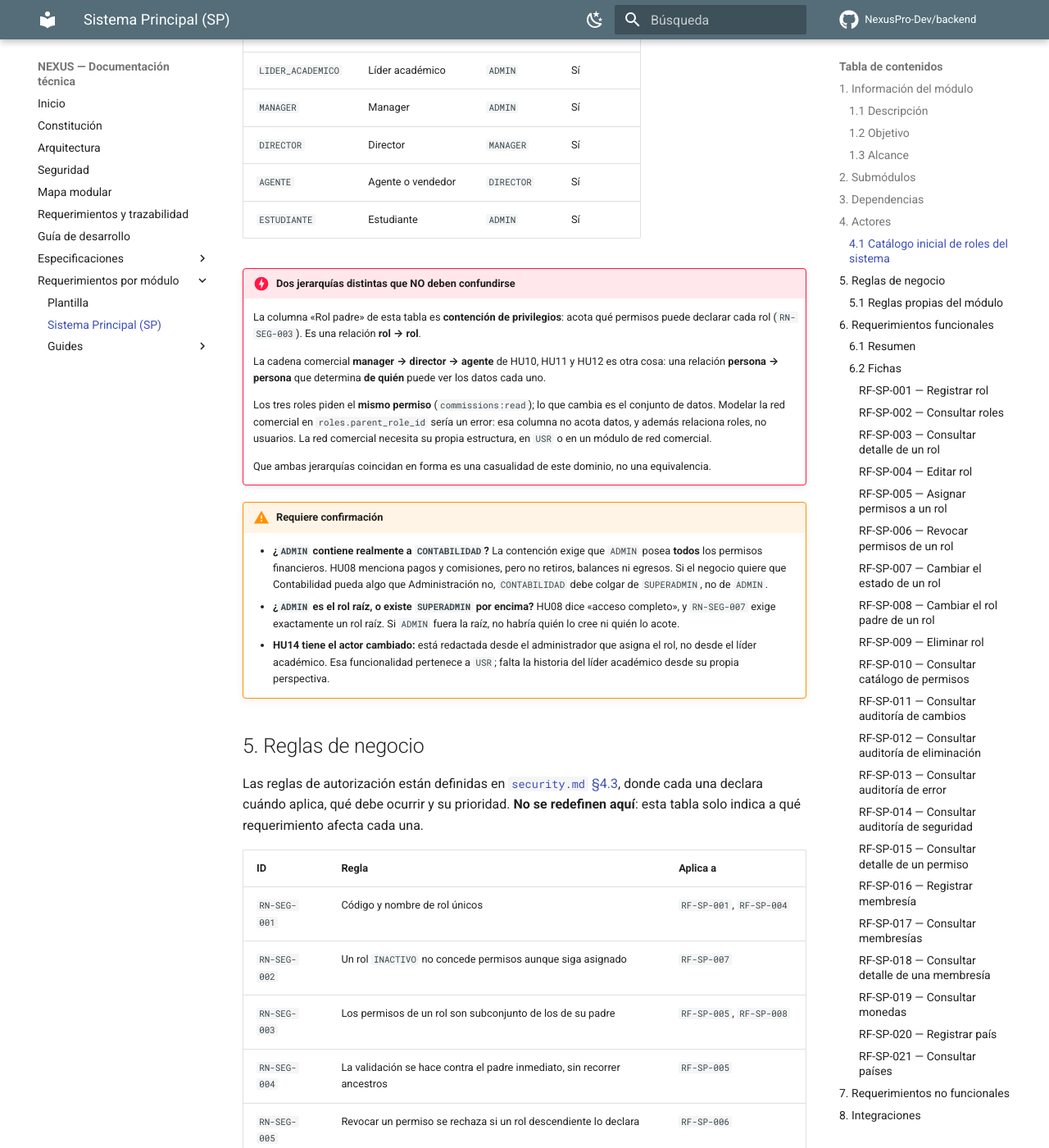
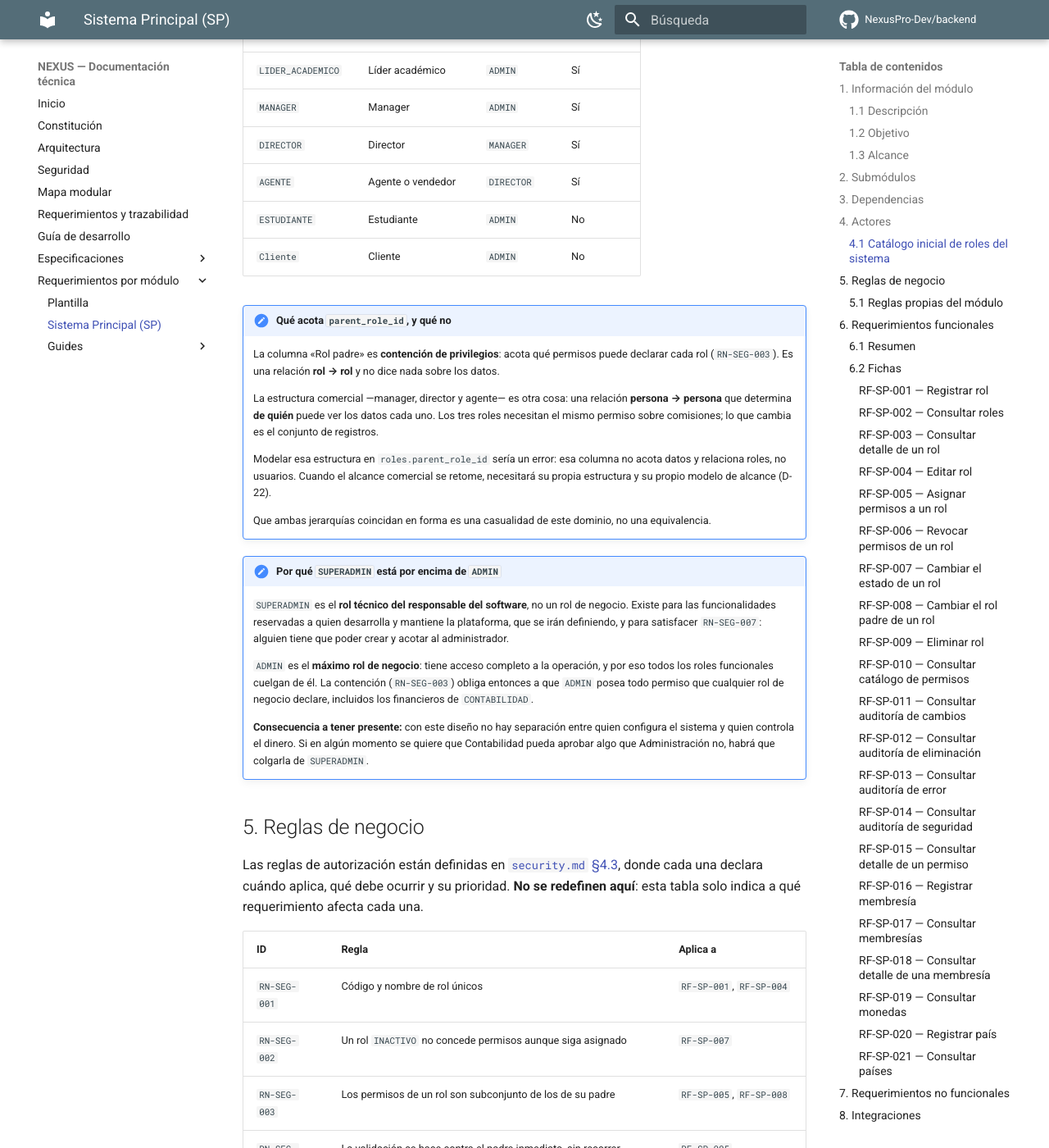
Before and after one commit to NexusPro-Dev/backend, an MkDocs documentation site: the page built from docs/requirements/sp.md, in a window 1280 px wide and 1400 px high, scrolled down 3548 px. Shown: the whole window at 82% size. Built offline with MkDocs 1.6.1 and Material for MkDocs 9.7.7, drawn with Linux system fonts in a browser that asks for light colours; comment, search, counter and statistics services are not loaded; some of the changed text lies outside the part shown.

Commit message:
docs: cerrar los puntos abiertos senalados como peligro
Los cuatro avisos de peligro se resuelven o se reclasifican. No queda ninguno.

sp.md v0.5.0

- SUPERADMIN queda documentado como el rol tecnico del responsable del
  software, no como un rol de negocio. ADMIN es el maximo rol de negocio, y
  por eso todos los roles funcionales cuelgan de el, CONTABILIDAD incluida.
  Queda anotada la consecuencia: con este diseno no hay separacion entre quien
  configura el sistema y quien controla el dinero.
- Se resuelve el prefijo de las reglas. RN-SEG- es el espacio de las reglas
  transversales de seguridad, que alcanzan tambien a USR; RN-SP- es el de las
  propias del modulo. Renombrar las transversales habria obligado a partir
  tres de ellas.
- La unicidad de hija de las membresias se garantiza en el esquema con
  uq_memberships_parent, no solo en el dominio, conforme al Art. V.6. Sin ella
  la cadena podia bifurcarse y el orden dejaba de estar definido.
- El aviso sobre parent_role_id se conserva reescrito y sin referencias a
  historias de usuario: sigue siendo valido como guia de diseno, para que
  nadie modele la estructura comercial en esa columna cuando se retome.

modules.md v0.7.0: las historias de usuario son documento de origen y quedan
fuera de la cadena de trazabilidad. Sirven para levantar requerimientos, pero
la cadena trazable es RF, tripleta, Pull Request, codigo y prueba. Las
referencias HU que quedan son procedencia de un candidato, no trazabilidad.

security.md v0.7.0: D-22 pasa de peligro a pendiente registrado. Ningun
requerimiento vigente necesita alcance por persona, porque roles, permisos y
catalogos son globales. Se reactivara cuando vuelva la estructura comercial.

requirements.md v0.4.0: §3.1 documenta ambas convenciones, la de reglas
transversales y la de historias de usuario, para que no haya que deducirlas
de un modulo concreto.

Quedan tres avisos, los tres legitimos y no resolubles hoy: la documentacion
en estado borrador, el inventario de modulos incompleto y las areas candidatas
sin confirmar.

Co-Authored-By: Claude Opus 5 (1M context) <noreply@anthropic.com>

```diff
--- a/docs/requirements/sp.md
+++ b/docs/requirements/sp.md
@@ -99,23 +99,26 @@ Propuesta de códigos y de jerarquía de **contención de privilegios** (`RN-SEG
 | `MANAGER` | Manager | `ADMIN` | Sí |
 | `DIRECTOR` | Director | `MANAGER` | Sí |
 | `AGENTE` | Agente o vendedor | `DIRECTOR` | Sí |
-| `ESTUDIANTE` | Estudiante | `ADMIN` | Sí |
+| `ESTUDIANTE` | Estudiante | `ADMIN` | No |
+| `Cliente` | Cliente | `ADMIN` | No |
 
-!!! danger "Dos jerarquías distintas que NO deben confundirse"
+!!! important "Qué acota `parent_role_id`, y qué no"
 
-    La columna «Rol padre» de esta tabla es **contención de privilegios**: acota qué permisos puede declarar cada rol (`RN-SEG-003`). Es una relación **rol → rol**.
+    La columna «Rol padre» es **contención de privilegios**: acota qué permisos puede declarar cada rol (`RN-SEG-003`). Es una relación **rol → rol** y no dice nada sobre los datos.
 
-    La cadena comercial **manager → director → agente** de HU10, HU11 y HU12 es otra cosa: una relación **persona → persona** que determina **de quién** puede ver los datos cada uno.
+    La estructura comercial —manager, director y agente— es otra cosa: una relación **persona → persona** que determina **de quién** puede ver los datos cada uno. Los tres roles necesitan el mismo permiso sobre comisiones; lo que cambia es el conjunto de registros.
 
-    Los tres roles piden el **mismo permiso** (`commissions:read`); lo que cambia es el conjunto de datos. Modelar la red comercial en `roles.parent_role_id` sería un error: esa columna no acota datos, y además relaciona roles, no usuarios. La red comercial necesita su propia estructura, en `USR` o en un módulo de red comercial.
+    Modelar esa estructura en `roles.parent_role_id` sería un error: esa columna no acota datos y relaciona roles, no usuarios. Cuando el alcance comercial se retome, necesitará su propia estructura y su propio modelo de alcance (D-22).
 
     Que ambas jerarquías coincidan en forma es una casualidad de este dominio, no una equivalencia.
 
-!!! warning "Requiere confirmación"
+!!! note "Por qué `SUPERADMIN` está por encima de `ADMIN`"
 
-    - **¿`ADMIN` contiene realmente a `CONTABILIDAD`?** La contención exige que `ADMIN` posea **todos** los permisos financieros. HU08 menciona pagos y comisiones, pero no retiros, balances ni egresos. Si el negocio quiere que Contabilidad pueda algo que Administración no, `CONTABILIDAD` debe colgar de `SUPERADMIN`, no de `ADMIN`.
-    - **¿`ADMIN` es el rol raíz, o existe `SUPERADMIN` por encima?** HU08 dice «acceso completo», y `RN-SEG-007` exige exactamente un rol raíz. Si `ADMIN` fuera la raíz, no habría quién lo cree ni quién lo acote.
-    - **HU14 tiene el actor cambiado:** está redactada desde el administrador que asigna el rol, no desde el líder académico. Esa funcionalidad pertenece a `USR`; falta la historia del líder académico desde su propia perspectiva.
+    `SUPERADMIN` es el **rol técnico del responsable del software**, no un rol de negocio. Existe para las funcionalidades reservadas a quien desarrolla y mantiene la plataforma, que se irán definiendo, y para satisfacer `RN-SEG-007`: alguien tiene que poder crear y acotar al administrador.
+
+    `ADMIN` es el **máximo rol de negocio**: tiene acceso completo a la operación, y por eso todos los roles funcionales cuelgan de él. La contención (`RN-SEG-003`) obliga entonces a que `ADMIN` posea todo permiso que cualquier rol de negocio declare, incluidos los financieros de `CONTABILIDAD`.
+
+    **Consecuencia a tener presente:** con este diseño no hay separación entre quien configura el sistema y quien controla el dinero. Si en algún momento se quiere que Contabilidad pueda aprobar algo que Administración no, habrá que colgarla de `SUPERADMIN`.
 
 ## 5. Reglas de negocio
 
@@ -136,16 +139,11 @@ Las reglas de autorización están definidas en [`security.md` §4.3](../securit
 | `RN-SEG-012` | Los roles de sistema no se modifican ni eliminan por la API | `RF-SP-004` a `RF-SP-009` |
 | `RN-SEG-013` | Cambiar el rol padre revalida `RN-SEG-003` contra el nuevo padre | `RF-SP-008` |
 
-!!! danger "Punto abierto: prefijo de las reglas"
+!!! note "Por qué estas reglas llevan `SEG` y no `SP`"
 
-    La nomenclatura de [`requirements.md` §3.1](../requirements.md) define las reglas de negocio como `RN-[MÓDULO]-NNN`, pero estas usan `RN-SEG-…`, y `SEG` **no es un código de módulo**: es una categoría de requerimiento no funcional.
+    `RN-SEG-…` es el espacio de las **reglas transversales de seguridad**: gobiernan la autorización en todo el sistema y varias de ellas —`RN-SEG-009`, `010` y `011`— alcanzan también a `USR`. Renombrarlas al código de un módulo obligaría a partirlas.
 
-    Hay que decidir antes de que las reglas se referencien desde el código:
-
-    - **Renombrar** a `RN-SP-…` las que pertenecen a este módulo. Cumple la nomenclatura, pero `RN-SEG-009`, `010` y `011` abarcan también a `USR`, así que ninguna asignación es limpia.
-    - **Declarar `SEG` como espacio de reglas transversales de seguridad**, documentando la excepción en `requirements.md` §3.1.
-
-    Recomiendo la segunda: son reglas que cruzan módulos por naturaleza, y renombrarlas obligaría a partir tres de ellas.
+    Las reglas propias de este módulo sí llevan su prefijo y están en §5.1 como `RN-SP-…`. La convención completa está en [`requirements.md` §3.1](../requirements.md).
 
 ### 5.1 Reglas propias del módulo
 
@@ -639,11 +637,11 @@ Su clave primaria es **compuesta** (`role_id`, `permission_id`), y es la excepci
 
 `parent_membership_id` apunta a la membresía **de mayor nivel** y es nulo solo en la superior (`RN-SP-006`). `level` materializa el orden para poder consultarlo y ordenarlo sin recorrer la cadena; se recalcula al insertar una membresía nueva (`RN-SP-007`).
 
-!!! warning "La cadena de membresías no es un árbol"
+!!! important "La cadena de membresías no es un árbol"
 
     Cada membresía tiene **una sola** hija: es una lista ordenada, no una jerarquía ramificada. Insertar una membresía en medio reencadena a su hija y desplaza los niveles siguientes.
 
-    Conviene decidir en la especificación si la unicidad de hija se garantiza en el esquema —restricción única sobre `parent_membership_id`— o solo en el dominio. Sin ella, nada impide que dos membresías declaren la misma superior y la cadena se bifurque.
+    Que dos membresías no puedan declarar la misma superior se garantiza **en el esquema**, con una restricción única sobre `parent_membership_id` (`uq_memberships_parent`), no solo en el dominio: el Art. V.6 exige declarar la integridad en la base de datos. Sin ella, la cadena podría bifurcarse y el orden dejaría de estar definido.
 
 ### 10.5 Campos principales — `currencies`
 
@@ -683,6 +681,7 @@ Declaradas en la base de datos, no solo en Java (Art. V.6):
 | `fk_role_permissions_roles` | `role_permissions(role_id)` → `roles(id)` |
 | `fk_role_permissions_permissions` | `role_permissions(permission_id)` → `permissions(id)` |
 | `fk_memberships_parent` | `memberships(parent_membership_id)` → `memberships(id)` — `RN-SP-006` |
+| `uq_memberships_parent` | `memberships(parent_membership_id)` — garantiza una sola hija por membresía |
 | `uq_memberships_code` | `memberships(code)` |
 | `uq_currencies_code` | `currencies(code)` |
 | `uq_countries_code` | `countries(code)` |
@@ -713,3 +712,4 @@ Definidos en [`architecture.md` §6.6](../architecture.md), que detalla el núcl
 | 0.2.0 | 20-08-2026 | §10 incorpora los campos principales y las restricciones del esquema, conforme a la plantilla de requerimientos por módulo. | Responsable técnico |
 | 0.3.0 | 20-08-2026 | §4 registra los siete roles reales de la Épica 2 (HU08–HU14) y propone su jerarquía de contención. Se advierte la distinción entre contención de privilegios y jerarquía comercial. | Responsable técnico |
 | 0.4.0 | 20-08-2026 | Se complementa con la guía `guides/001-sp.md`: tres submódulos nuevos (membresías, monedas, países), siete requerimientos, diez reglas propias `RN-SP-` y las consecuencias de esquema derivadas (unicidad parcial por borrado lógico y clasificación del rol). | Responsable técnico |
+| 0.5.0 | 20-08-2026 | Se cierran los puntos abiertos: `SUPERADMIN` queda documentado como rol técnico y `ADMIN` como máximo rol de negocio, la convención `RN-SEG` frente a `RN-SP` queda resuelta, y la unicidad de hija de las membresías se garantiza en el esquema. | Responsable técnico |
```
Also changed, not shown: other parts of docs/requirements/sp.md (+1 -1 lines), docs/modules.md (+9 -6 lines), docs/requirements.md (+4 -1 lines), docs/security.md (+6 -5 lines).
